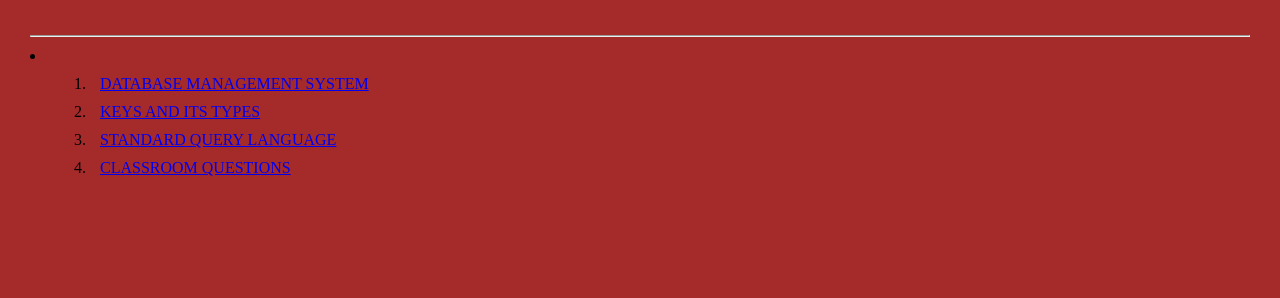
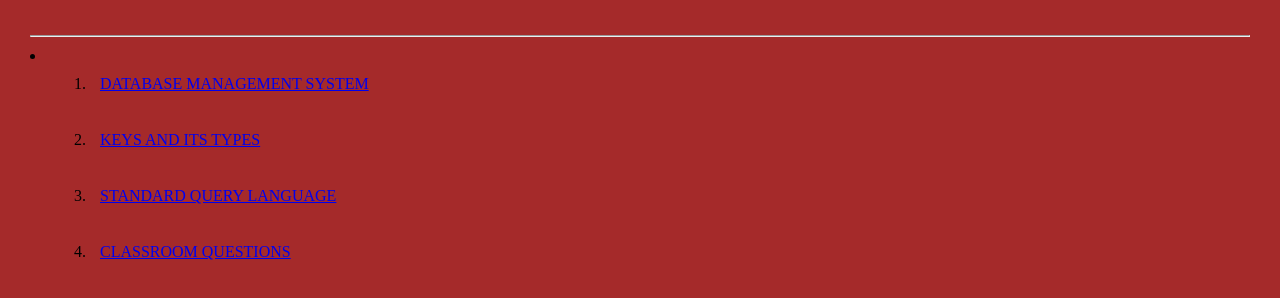
Before and after one commit to AAKRITI-NAGARKOTI/AAKRITI-O6, a plain HTML site: page index.html in a window 1280 px wide. Shown: the part 60-358 px from the top of the page. Drawn offline with Linux system fonts and the light colour scheme.

Commit message:
Update index.html

```diff
--- a/index.html
+++ b/index.html
@@ -10,10 +10,10 @@
     <HR>
 <li>
     <ol>
-        <li><a href="DBMS.html" >DATABASE MANAGEMENT SYSTEM</a></li>
-        <li><a href="KEYS.html" >KEYS AND ITS TYPES</a></li>
-        <li><a href="SQL.html" >STANDARD QUERY LANGUAGE</a></li>
-        <li><a href="QUES.html" >CLASSROOM QUESTIONS</a></li>
+        <li><a href="DBMS.html" >DATABASE MANAGEMENT SYSTEM</a></li><BR>
+        <li><a href="KEYS.html" >KEYS AND ITS TYPES</a></li><BR>
+        <li><a href="SQL.html" >STANDARD QUERY LANGUAGE</a></li><BR>
+        <li><a href="QUES.html" >CLASSROOM QUESTIONS</a></li><BR>
     </ol>
 </li>
 
```
